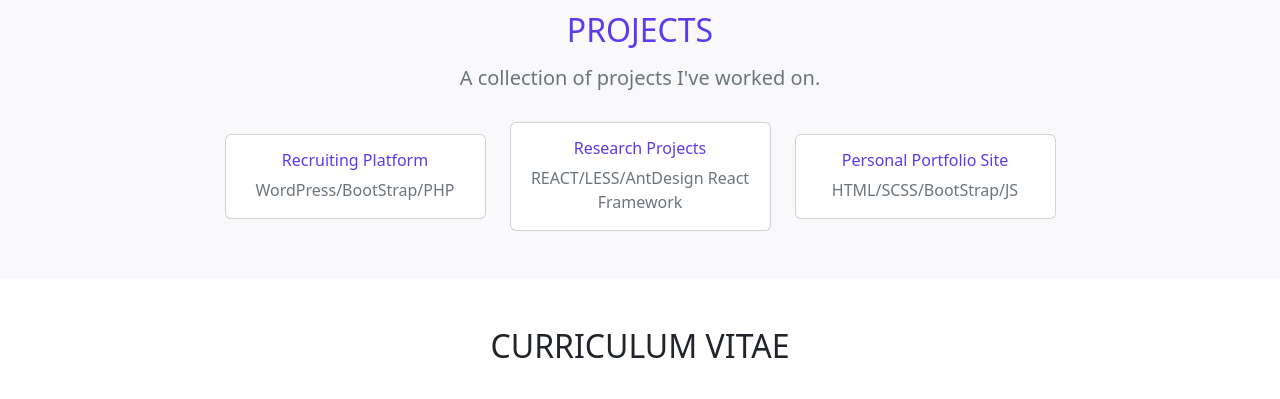
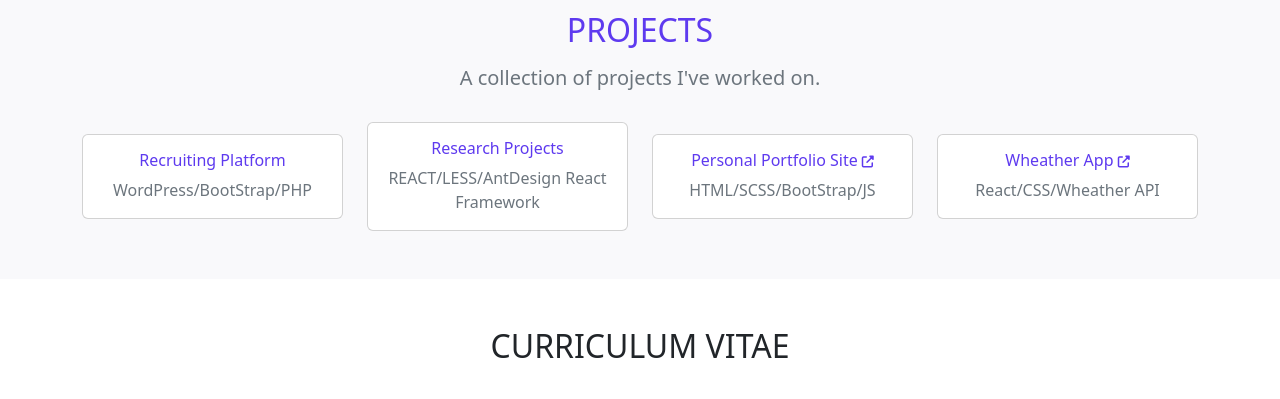
Before and after one commit to rakshandabandodkar/resume-portfolio, a plain HTML site: page index.html in a window 1280 px wide. Shown: the part 1980-2379 px from the top of the page. Drawn offline with nearby package versions, Linux system fonts and the light colour scheme.

Commit message:
new updates

```diff
--- a/index.html
+++ b/index.html
@@ -237,8 +237,17 @@
           <div class="card">
             <!-- <img src="images/blog.jpg" class="img-fluid" alt="portfolio-img"> -->
             <div class="card-body text-center">
-              <h6 class="card-title">Personal Portfolio Site</h6>
+              <h6 class="card-title">Personal Portfolio Site <a href="#"><i class="fas fa-external-link-alt font-12 color-primary"></i></a></h6>
               <p class="card-text text-secondary">HTML/SCSS/BootStrap/JS</p>
+            </div>
+          </div>
+        </div>
+        <div class="col-lg-3 col-md-4 card-wrapper">
+          <div class="card">
+            <!-- <img src="images/blog.jpg" class="img-fluid" alt="portfolio-img"> -->
+            <div class="card-body text-center">
+              <h6 class="card-title">Wheather App <a href="https://rakshandabandodkar.github.io/weather-app/"><i class="color-primary fas fa-external-link-alt font-12"></i></a></h6>
+              <p class="card-text text-secondary">React/CSS/Wheather API</p>
             </div>
           </div>
         </div>
--- a/scss/custom.scss
+++ b/scss/custom.scss
@@ -66,7 +66,9 @@ body {
 .fixed-top {
   background: white;
 }
-
+.font-12{
+  font-size: 12px;
+}
 .navbar-toggler:focus {
   box-shadow: none;
 }
```
Also changed, not shown: css/custom.css, 1 other file.
